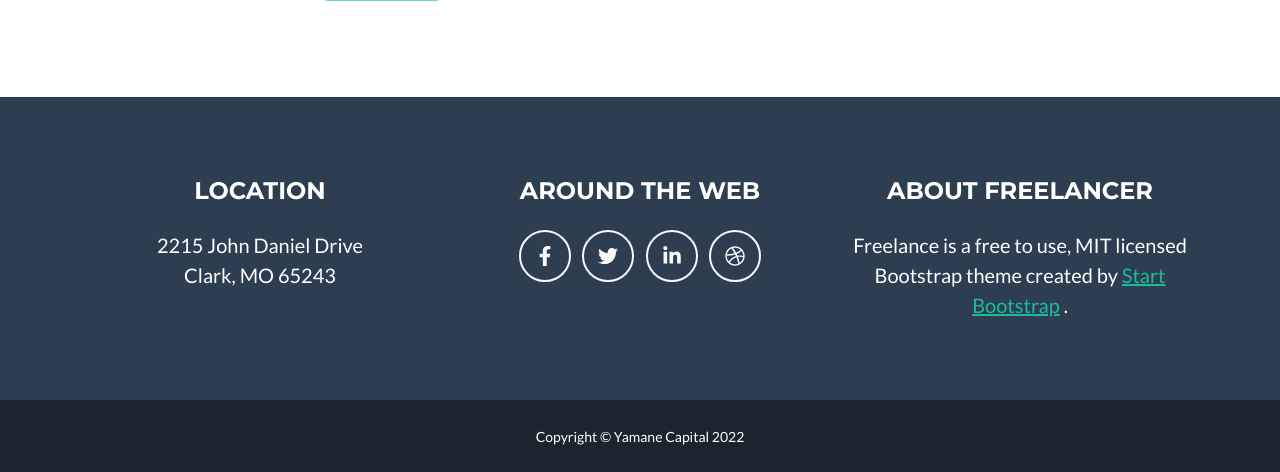
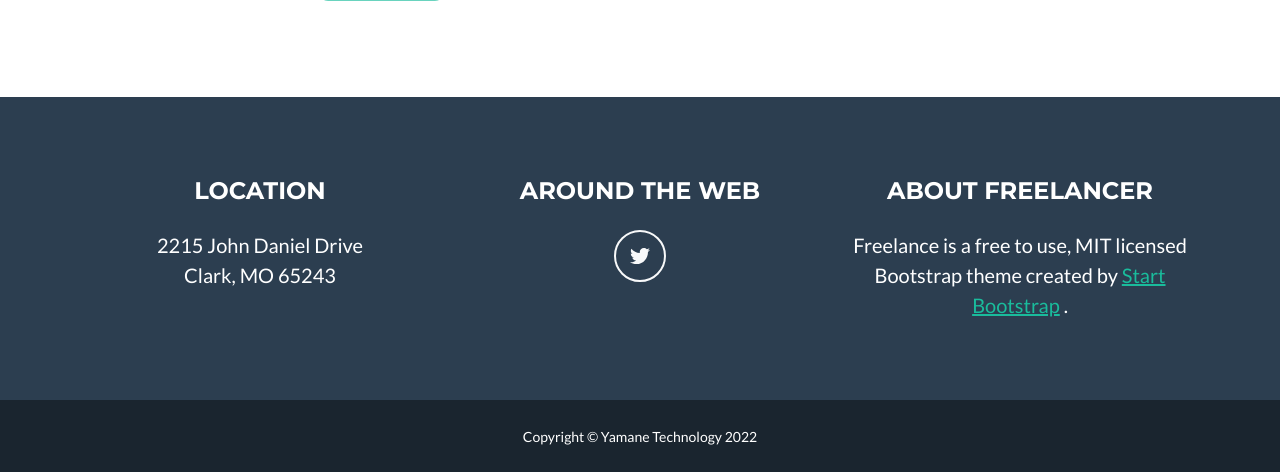
Before and after one commit to jnyjhow/test_jny_portfolio, a Django app: page /airpollution/ in a window 1280 px wide. Shown: the part 621-1093 px from the top of the page. Run offline with Django 4.2, Linux system fonts and the light colour scheme; some libraries are stand-ins or nearby versions.

Commit message:
alterando direitos autorais.

```diff
--- a/templates/base.html
+++ b/templates/base.html
@@ -8,18 +8,23 @@
         <meta name="description" content="" />
         <meta name="author" content="" />
         <title>JNY's Portfolio</title>
+
         <!-- Favicon-->
         <link rel="icon" type="image/x-icon" href="{% static 'assets/favicon.ico' %}" />
+
         <!-- Font Awesome icons (free version)-->
         <script src="https://use.fontawesome.com/releases/v6.1.0/js/all.js" crossorigin="anonymous"></script>
+
         <!-- Google fonts-->
         <link href="https://fonts.googleapis.com/css?family=Montserrat:400,700" rel="stylesheet" type="text/css" />
         <link href="https://fonts.googleapis.com/css?family=Lato:400,700,400italic,700italic" rel="stylesheet" type="text/css" />
+
         <!-- Core theme CSS (includes Bootstrap)-->
         <link href="{% static 'css/styles.css' %}" rel="stylesheet" />
     </head>
 
     <body id="page-top">
+
         <!-- Navigation -->
         <nav class="navbar navbar-expand-lg bg-secondary text-uppercase fixed-top" id="mainNav">
             <div class="container">
@@ -61,6 +66,7 @@
         <footer class="footer text-center">
             <div class="container">
                 <div class="row">
+
                     <!-- Footer Location -->
                     <div class="col-lg-4 mb-5 mb-lg-0">
                         <h4 class="text-uppercase mb-4">Location</h4>
@@ -70,14 +76,16 @@
                             Clark, MO 65243
                         </p>
                     </div>
+
                     <!-- Footer Social Icons -->
                     <div class="col-lg-4 mb-5 mb-lg-0">
                         <h4 class="text-uppercase mb-4">Around the Web</h4>
-                        <a class="btn btn-outline-light btn-social mx-1" href="#!"><i class="fab fa-fw fa-facebook-f"></i></a>
+                        <!-- <a class="btn btn-outline-light btn-social mx-1" href="#!"><i class="fab fa-fw fa-facebook-f"></i></a> -->
                         <a class="btn btn-outline-light btn-social mx-1" href="#!"><i class="fab fa-fw fa-twitter"></i></a>
-                        <a class="btn btn-outline-light btn-social mx-1" href="#!"><i class="fab fa-fw fa-linkedin-in"></i></a>
-                        <a class="btn btn-outline-light btn-social mx-1" href="#!"><i class="fab fa-fw fa-dribbble"></i></a>
+                        <!-- <a class="btn btn-outline-light btn-social mx-1" href="#!"><i class="fab fa-fw fa-linkedin-in"></i></a> -->
+                        <!-- <a class="btn btn-outline-light btn-social mx-1" href="#!"><i class="fab fa-fw fa-dribbble"></i></a> -->
                     </div>
+
                     <!-- Footer About Text -->
                     <div class="col-lg-4">
                         <h4 class="text-uppercase mb-4">About Freelancer</h4>
@@ -93,7 +101,7 @@
 
         <!-- Copyright Section -->
         <div class="copyright py-4 text-center text-white">
-            <div class="container"><small>Copyright &copy; Yamane Capital 2022</small></div>
+            <div class="container"><small>Copyright &copy; Yamane Technology 2022</small></div>
         </div>
 
         <!-- Hidden Content -->
```
